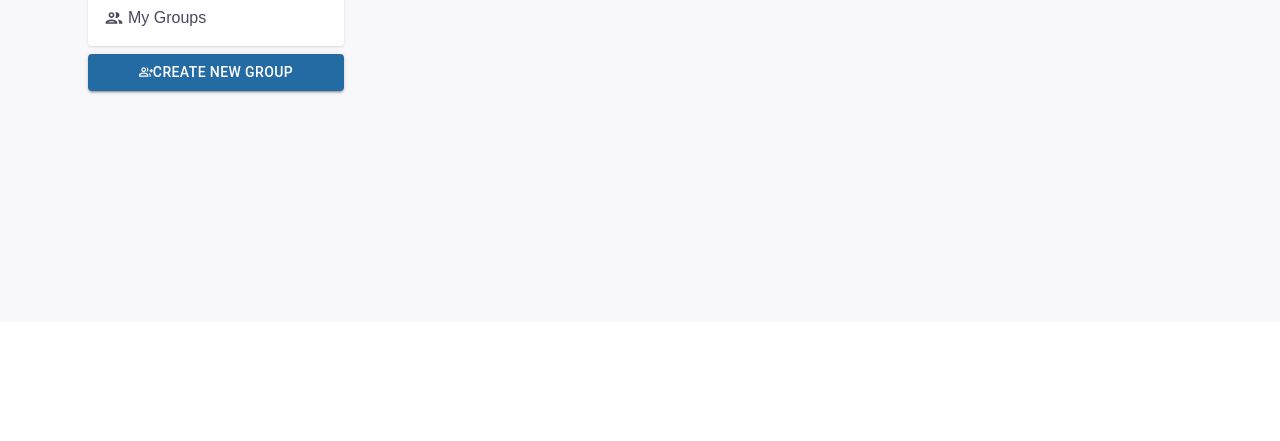
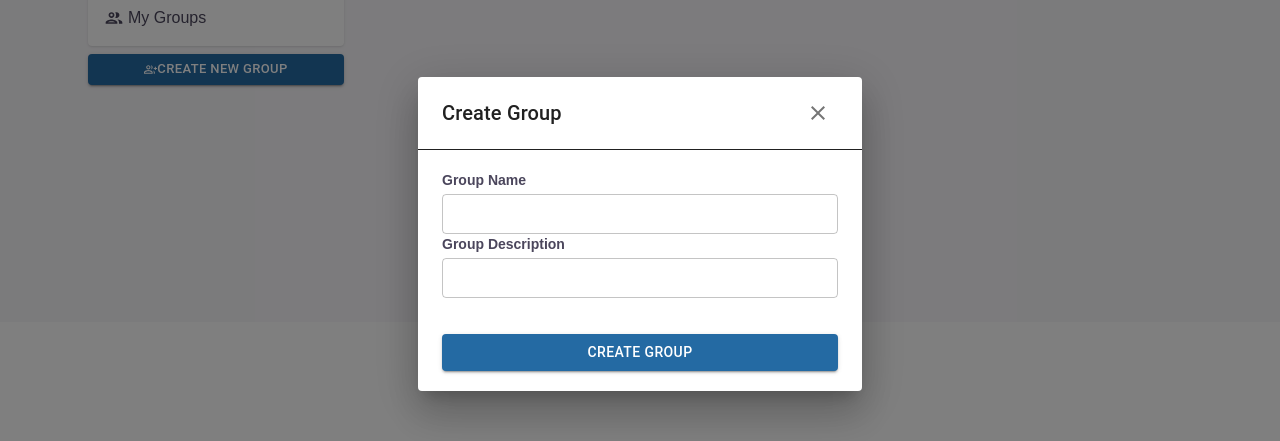
Before and after one commit to joeln1011/WeConnectApp, a React (Vite) app: page /groups/explore in a window 1280 px wide. Both pictures are taken after a click on the button "CREATE NEW GROUP". Shown: the part 166-607 px from the top of the page. Built offline with nearby package versions, Linux system fonts and the light colour scheme; no server answers.

Commit message:
Create Group Dialog

```diff
--- /dev/null
+++ b/src/components/Dialog/configs/NewGroupDialog.jsx
@@ -0,0 +1,67 @@
+import { yupResolver } from "@hookform/resolvers/yup";
+import {
+  Button,
+  CircularProgress,
+  DialogActions,
+  DialogContent,
+} from "@mui/material";
+import * as yup from "yup";
+import { useForm } from "react-hook-form";
+import { useCreateGroupMutation } from "@services/groupApi";
+import FormField from "@components/FormField";
+import TextInput from "@components/FormInputs/TextInput";
+
+const NewGroupDialog = () => {
+  const [createGroup, { isLoading }] = useCreateGroupMutation();
+  const formSchema = yup.object().shape({
+    name: yup
+      .string()
+      .max(100, "Name must be at most 100 characters")
+      .required(),
+    description: yup.string().required(),
+  });
+
+  const {
+    control,
+    handleSubmit,
+    formState: { errors },
+    // getValues,
+  } = useForm({
+    resolver: yupResolver(formSchema),
+    defaultValues: { name: "", description: "" },
+  });
+
+  const onSubmit = (formData) => {
+    createGroup(formData);
+  };
+
+  return (
+    <div>
+      <form className="flex flex-col gap-4" onSubmit={handleSubmit(onSubmit)}>
+        <DialogContent>
+          <FormField
+            name="name"
+            label="Group Name"
+            control={control}
+            Component={TextInput}
+            error={errors["name"]}
+          />
+          <FormField
+            name="description"
+            label="Group Description"
+            control={control}
+            Component={TextInput}
+            error={errors["description"]}
+          />
+        </DialogContent>
+        <DialogActions className="!px-6 !pt-0 !pb-5">
+          <Button fullWidth variant="contained">
+            {isLoading && <CircularProgress size="16px" className="mr-1" />}
+            Create Group
+          </Button>
+        </DialogActions>
+      </form>
+    </div>
+  );
+};
+export default NewGroupDialog;
--- a/src/components/Dialog/index.jsx
+++ b/src/components/Dialog/index.jsx
@@ -6,6 +6,7 @@
 import { Events } from "@libs/constants";
 import NewPostDialog from "./configs/NewPostDialog";
 import IncomingCallDialog from "./configs/IncomingCallDialog";
+import NewGroupDialog from "./configs/NewGroupDialog";
 
 const DynamicContent = ({ contentType, additionalData }) => {
   switch (contentType) {
@@ -13,6 +14,8 @@
       return <NewPostDialog userInfo={additionalData} />;
     case "INCOMING_CALL_DIALOG":
       return <IncomingCallDialog />;
+    case "NEW_GROUP_DIALOG":
+      return <NewGroupDialog />;
     default:
       return <p></p>;
   }
--- a/src/components/Groups/GroupCreation.jsx
+++ b/src/components/Groups/GroupCreation.jsx
@@ -1,10 +1,11 @@
 import { useUserInfo } from "@hooks";
-import { Chip, Stack, TextField } from "@mui/material";
+import { Chip, Stack } from "@mui/material";
 import { openDialog } from "@redux/slices/dialogSlice";
 import { useCallback } from "react";
 import { useDropzone } from "react-dropzone";
 import { useDispatch } from "react-redux";
-import UserAvatar from "./UserAvatar";
+import Button from "@components/Button";
+import { GroupAddOutlined } from "@mui/icons-material";
 
 export const ImageUploader = ({ image, setImage }) => {
   const onDrop = useCallback(
@@ -59,23 +60,22 @@
   const dispatch = useDispatch();
 
   return (
-    <div className="card flex gap-2">
-      <UserAvatar isMyAvatar={true} />
-      <TextField
-        className="flex-1"
-        size="small"
-        placeholder="What's on your mind?"
-        onClick={() =>
-          dispatch(
-            openDialog({
-              title: "Create Post",
-              contentType: "NEW_POST_DIALOG",
-              additionalData: userInfo,
-            }),
-          )
-        }
-      />
-    </div>
+    <Button
+      variant="contained"
+      icon={<GroupAddOutlined fontSize="14px" />}
+      size="small"
+      onClick={() => {
+        dispatch(
+          openDialog({
+            title: "Create Group",
+            contentType: "NEW_GROUP_DIALOG",
+            additionalData: userInfo,
+          }),
+        );
+      }}
+    >
+      Create New Group
+    </Button>
   );
 };
 export default GroupCreation;
--- a/src/components/Groups/GroupSidebar.jsx
+++ b/src/components/Groups/GroupSidebar.jsx
@@ -1,15 +1,11 @@
-import Button from "@components/Button";
 import styled from "@emotion/styled";
 import { useDetectLayout } from "@hooks/index";
-import {
-  ExploreOutlined,
-  GroupAddOutlined,
-  GroupOutlined,
-} from "@mui/icons-material";
+import { ExploreOutlined, GroupOutlined } from "@mui/icons-material";
 import { Drawer, List } from "@mui/material";
 import { toggleDrawer } from "@redux/slices/settingsSlice";
 import { useDispatch, useSelector } from "react-redux";
 import { Link } from "react-router-dom";
+import GroupCreation from "./GroupCreation";
 
 const ListStyled = styled(List)`
   padding: 16px;
@@ -30,9 +26,7 @@
           My Groups
         </Link>
       </ListStyled>
-      <Button variant="contained" icon={<GroupAddOutlined fontSize="14px" />}>
-        Create New Group
-      </Button>
+      <GroupCreation />
     </div>
   );
 };
--- a/src/components/PostCreation.jsx
+++ b/src/components/PostCreation.jsx
@@ -7,12 +7,15 @@
 import UserAvatar from "./UserAvatar";
 
 export const ImageUploader = ({ image, setImage }) => {
-  const onDrop = useCallback((acceptedFiles) => {
-    // Do something with the files
-    console.log({ acceptedFiles });
+  const onDrop = useCallback(
+    (acceptedFiles) => {
+      // Do something with the files
+      console.log({ acceptedFiles });
 
-    setImage(acceptedFiles[0]);
-  }, []);
+      setImage(acceptedFiles[0]);
+    },
+    [setImage],
+  );
 
   const { getRootProps, getInputProps, isDragActive } = useDropzone({
     onDrop,
--- a/src/pages/auth/LoginPage.jsx
+++ b/src/pages/auth/LoginPage.jsx
@@ -15,6 +15,7 @@
     useLoginMutation();
   const navigate = useNavigate();
   const dispatch = useDispatch();
+
   const formSchema = yup.object().shape({
     email: yup
       .string()
```
